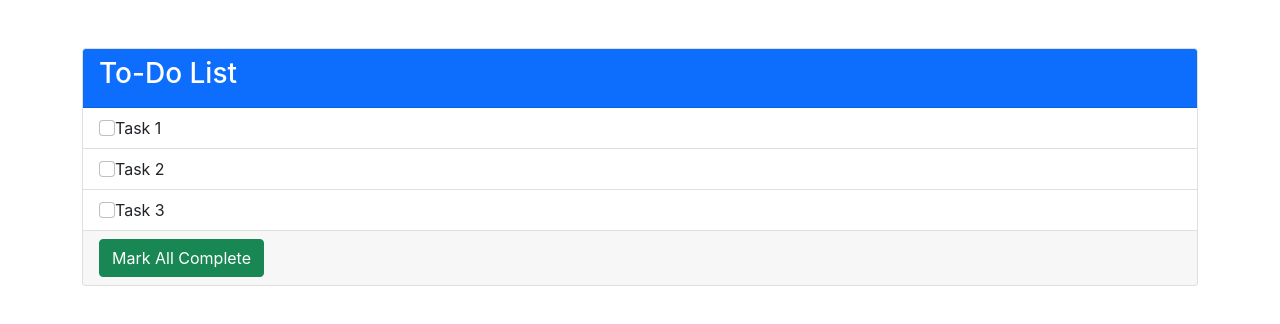
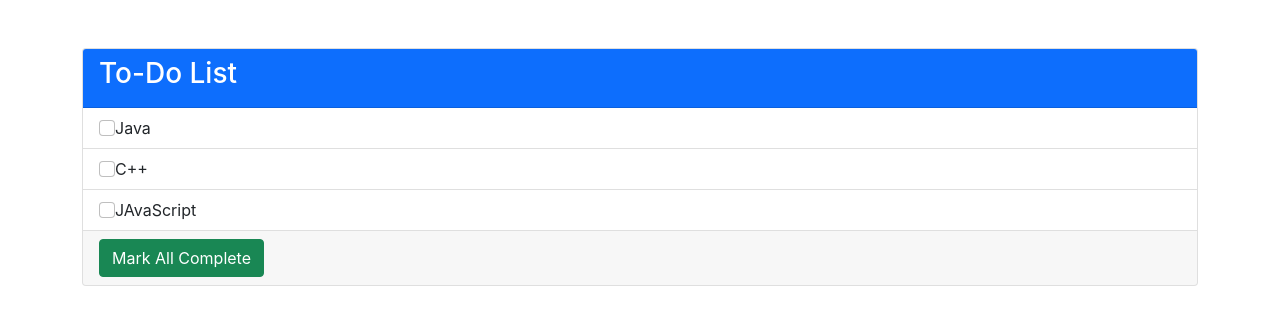
Before and after one commit to prasunchakra/ProFlow, a React (Create React App) app: page / in a window 1280 px wide. Shown: the top 324 px of the page. Built offline with nearby package versions, Linux system fonts and the light colour scheme.

Commit message:
Adding Components with props

```diff
--- a/src/App.js
+++ b/src/App.js
@@ -1,7 +1,9 @@
 import logo from './logo.svg';
+import ToDoRowItem from './components/ToDoRowItem'
 import './App.css';
 
 function App() {
+  const todos = ['Java', 'C++', 'JAvaScript']
   return (
     <div className="container mt-5">
       <div className="card">
@@ -9,18 +11,9 @@ function App() {
           <h3>To-Do List</h3>
         </div>
         <ul className="list-group list-group-flush">
-          <li className="list-group-item">
-            <input type="checkbox" className="form-check-input" />
-            Task 1
-          </li>
-          <li className="list-group-item">
-            <input type="checkbox" className="form-check-input" />
-            Task 2
-          </li>
-          <li className="list-group-item">
-            <input type="checkbox" className="form-check-input" />
-            Task 3
-          </li>
+          <ToDoRowItem task={ todos[0]} />
+          <ToDoRowItem task={todos[1]} />
+          <ToDoRowItem task={ todos[2]} />
         </ul>
         <div className="card-footer text-muted">
           <button className="btn btn-success">Mark All Complete</button>
--- /dev/null
+++ b/src/components/ToDoRowItem.js
@@ -0,0 +1,9 @@
+function ToDoRowItem(props) {
+    return (
+        <li className="list-group-item">
+            <input type="checkbox" className="form-check-input" />
+            {props.task}
+          </li>
+    )
+};
+export default ToDoRowItem;
```
